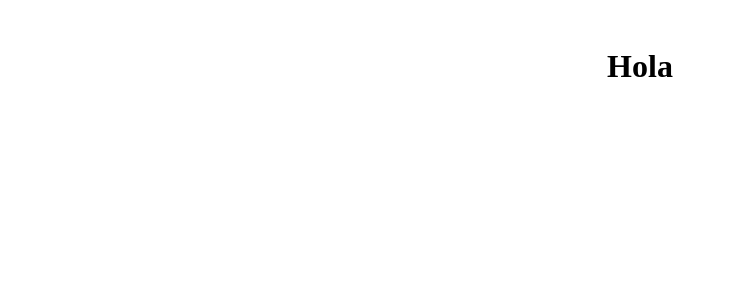
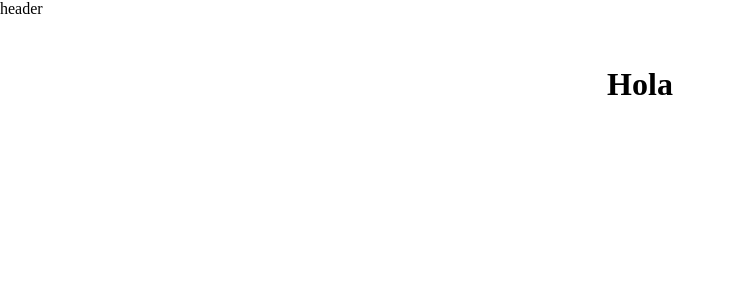
Before and after one commit to Carlitonchin/ellon, a Next.js app: page / in a window 1280 px wide. Shown: the top 300 px of the page, without its empty margins (0-735 px from the left). Built offline with nearby package versions, Linux system fonts and the light colour scheme.

Commit message:
add headeer component

```diff
--- /dev/null
+++ b/components/header.js
@@ -0,0 +1,3 @@
+export default ()=>{
+    return <div>header</div>
+}
--- a/pages/_app.js
+++ b/pages/_app.js
@@ -1,5 +1,9 @@
+import Header from '../components/header'
 import '../styles/globals.css'
 
 export default function App({ Component, pageProps }) {
-  return <Component {...pageProps} />
+  return <>
+  <Header/>
+  <Component {...pageProps} />
+  </>
 }
```
